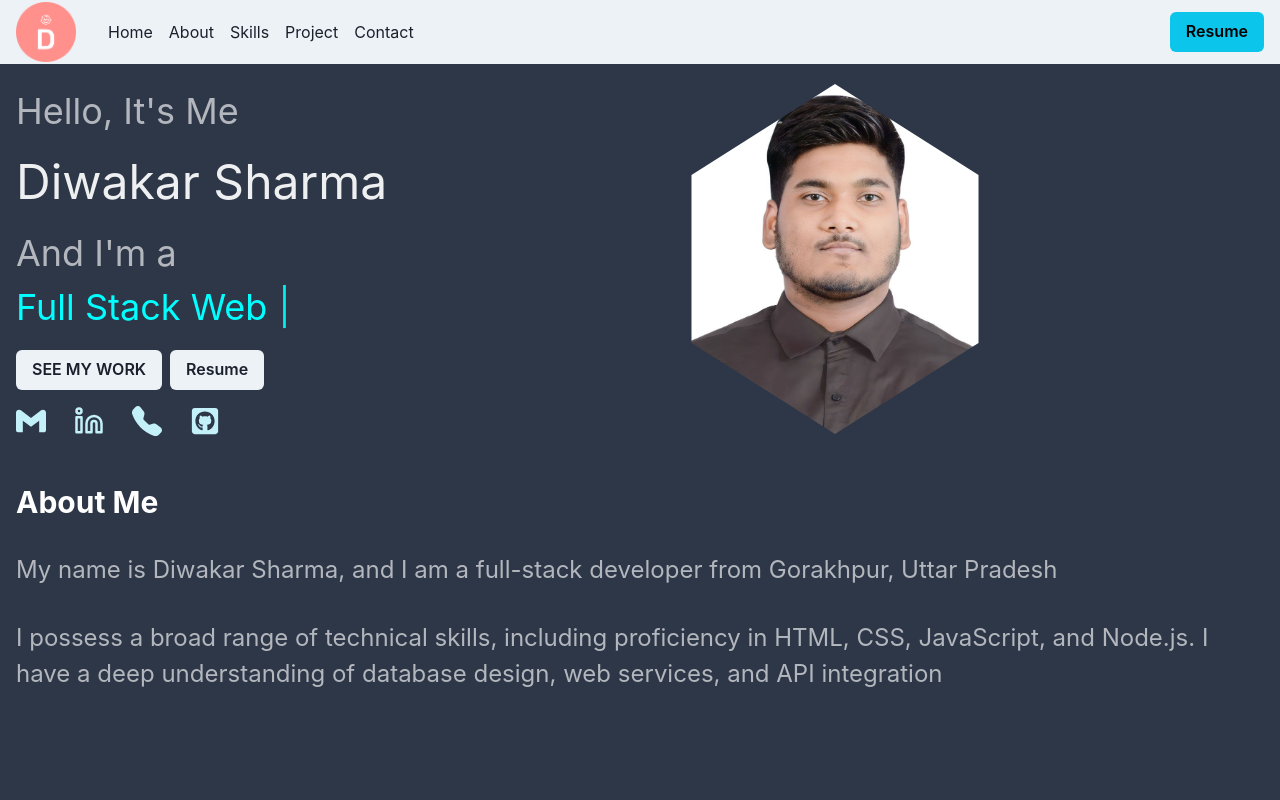
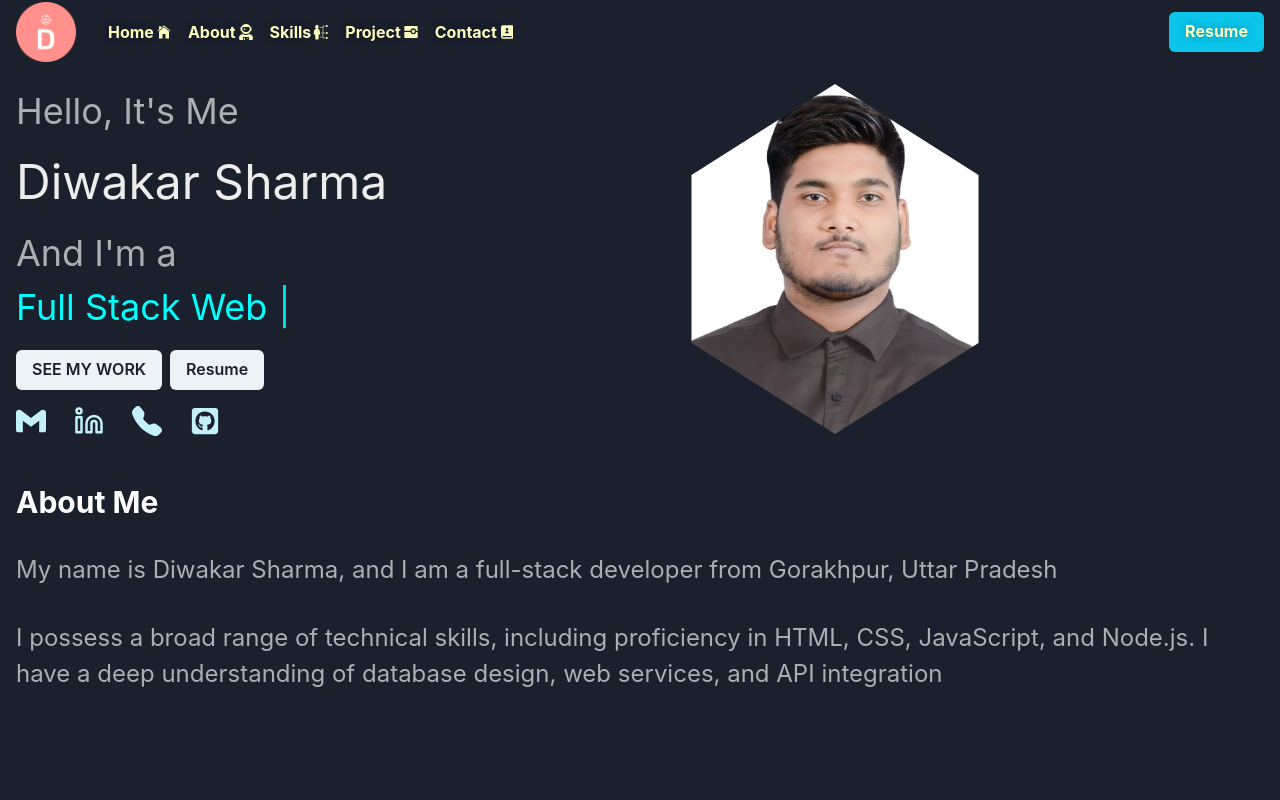
Before and after one commit to Diwakarsharma2216/Diwakarsharma2216.github.io, a React (Create React App) app: page / in a window 1280 px wide. Shown: the top 800 px of the page. Built offline with nearby package versions, Linux system fonts and the light colour scheme.

Commit message:
update-1

```diff
--- a/package.json
+++ b/package.json
@@ -20,6 +20,8 @@
     "react-github-calendar": "^4.0.0",
     "react-github-user-stats": "^1.0.9",
     "react-icons": "^4.8.0",
+    "react-loader-spinner": "^6.1.6",
+    "react-popper-tooltip": "^4.4.2",
     "react-profile-card": "^0.1.4",
     "react-router-dom": "6.3",
     "react-scripts": "5.0.1",
--- a/src/component/Navbar.jsx
+++ b/src/component/Navbar.jsx
@@ -13,18 +13,60 @@ import {
   VStack
 } from '@chakra-ui/react';
 import { HamburgerIcon, CloseIcon } from '@chakra-ui/icons';
-
-
-
-const Links = [['Home',"home"],['About',"about"], ['Skills',"skills"],['Project',"projects"],['Contact',"contact"]];
+import { FaUserAstronaut } from "react-icons/fa";
+import { IoIosHome } from "react-icons/io";
+import { GiSkills } from "react-icons/gi";
+import { RiProjectorFill } from "react-icons/ri";
+import { RiContactsBook2Fill } from "react-icons/ri";
+import { chakra } from '@chakra-ui/react';
+import { keyframes } from '@emotion/react';
+const Links = [['Home',"home",<IoIosHome />],['About',"about",<FaUserAstronaut />], ['Skills',"skills",<GiSkills />],['Project',"projects",<RiProjectorFill />],['Contact',"contact",<RiContactsBook2Fill />]];
 
 
 export default function Navbar() {
   const { isOpen, onOpen, onClose } = useDisclosure();
+  const hoverAnimation = keyframes`
+  from {
+    transform: translateY(0);
+  }
+  to {
+    transform: translateY(-3px);
+  }
+`;
+
+const HoverButton = chakra(Button, {
+  baseStyle: {
+    fontWeight: 'bold',
+    textShadow: '0 0 10px rgba(0, 0, 0, 0.3)',
+    color: 'yellow.100',
+  },
+  _hover: {
+    fontWeight: 'bold',
+    textShadow: '0 0 20px rgba(0, 0, 0, 0.5)',
+    color: 'teal.500',
+    animation: `${hoverAnimation} 0.3s ease-in-out forwards`,
+  },
+});
+
+const HoverLink = chakra('a', {
+  baseStyle: {
+    textDecoration: 'none',
+    color: 'yellow.100',
+    fontWeight: 'bold',
+    textShadow: '0 0 10px rgba(0,0,0,0.3)',
+    _hover: {
+      textDecoration: 'none',
+      textShadow: '0 0 20px rgba(0,0,0,0.5)',
+      color: 'teal.500',
+      fontWeight: 'bold',
+      animation: `${hoverAnimation} 0.3s ease-in-out forwards`,
+    },
+  },
+});
 
   return (
     <div id="nav-menu">
-      <Box bg={useColorModeValue('gray.100', 'gray.900')} px={4}  width="100%" left={"0"} right="0"  position="sticky" top="0"   z-index="1000" >
+      <Box bg={useColorModeValue('gray.800', 'gray.900')} px={4}  width="100%" left={"0"} right="0"  position="sticky" top="0"   z-index="1000" >
         <Flex h={16} alignItems={'center'} justifyContent={'space-between'} >
           <IconButton
             size={'md'}
@@ -40,10 +82,16 @@ export default function Navbar() {
               spacing={4}
               display={{ base: 'none', md: 'flex' }}>
               {Links.map((link) => (
-              <a  className={`nav-link ${link[1]}`} href={`/#${link[1]}`}>
+              <HoverLink   className={`nav-link ${link[1]}`} href={`/#${link[1]}`}>
+                 <HStack spacing='2px'>
+                  <Box>
               {link[0]}
-
-            </a>
+              </Box>
+              <Box>
+                {link[2]}
+              </Box>
+              </HStack>
+            </HoverLink>
 
               ))
               }
@@ -51,9 +99,9 @@ export default function Navbar() {
           </HStack>
           <Flex alignItems={'center'}>
 
-          <Button colorScheme="cyan" >
+          <HoverButton  colorScheme="cyan" >
           <a class="nav-link resume" id="resume-button-1" href="https://drive.google.com/u/0/uc?id=1x8r1PQ6W3QCZEYkPpyR4QQZ8MnzDNowh&amp;export=download" target="_blank" rel="noreferrer" download="Diwakar-Sharma-Resume.pdf">Resume</a>
-    </Button>
+    </HoverButton >
           </Flex>
         </Flex>
 
@@ -62,10 +110,17 @@ export default function Navbar() {
             <Stack as={'nav'} spacing={4}>
 
             {Links.map((link) => (
-              <a  className={`nav-link ${link[1]}`} href={`/#${link[1]}`}>
+
+              <HoverLink  className={`nav-link ${link[1]}`} href={`/#${link[1]}`} >
+               <HStack spacing='2px'>
+                <Box>
               {link[0]}
-
-            </a>
+              </Box>
+              <Box>
+            {link[2]}
+              </Box>
+              </HStack>
+            </HoverLink>
               ))
               }
 
--- a/src/index.js
+++ b/src/index.js
@@ -8,7 +8,7 @@ import { Box, ChakraProvider } from '@chakra-ui/react'
 const root = ReactDOM.createRoot(document.getElementById('root'));
 root.render(
   <ChakraProvider>
-    <Box bg="gray.700">
+    <Box bg="gray.800">
     <App />
     </Box>
   </ChakraProvider>
```
Also changed, not shown: 1 other file (tests, documents, lock files or other folders).
